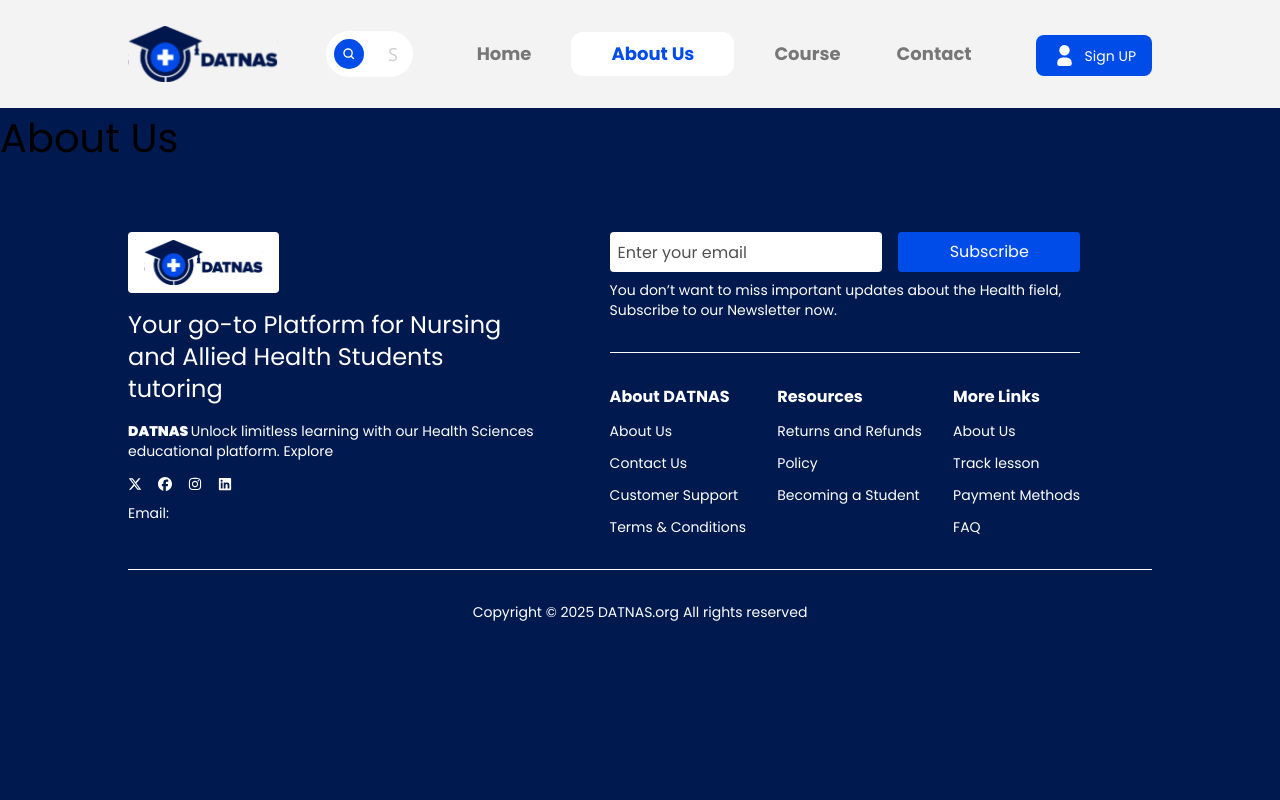
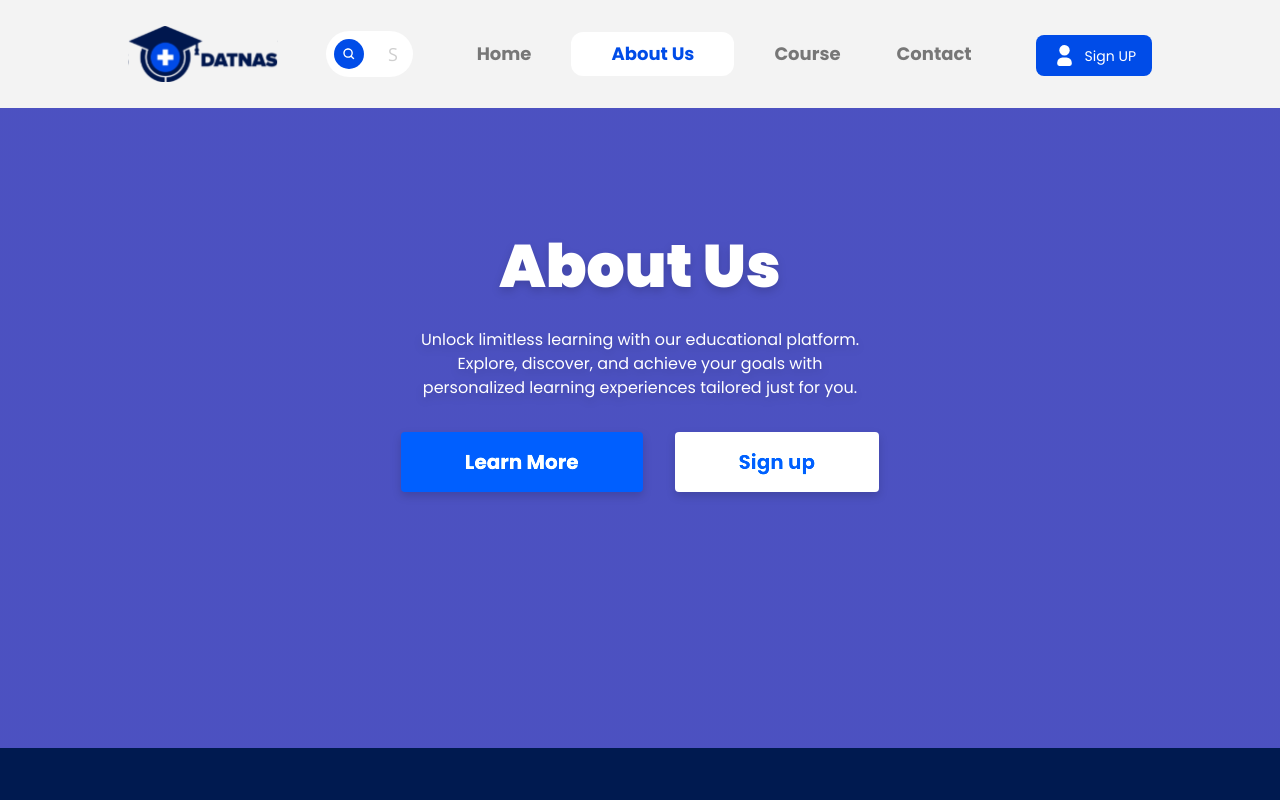
Before and after one commit to Jay-davisphem/datnas-client, a Next.js app: page /about-us in a window 1280 px wide. Shown: the top 800 px of the page. Built offline with nearby package versions, Linux system fonts and the light colour scheme.

Commit message:
add first part of about us page

```diff
--- a/app/(navlink)/about-us/page.tsx
+++ b/app/(navlink)/about-us/page.tsx
@@ -1,5 +1,9 @@
+import AboutUs1 from "@/app/ui/body/home/AboutUsComponents";
+
 export default function AboutUs() {
   return (
-    <div>About Us</div>
+    <main className="flex flex-col">
+      <AboutUs1 />
+    </main>
   )
 }
--- a/app/globals.css
+++ b/app/globals.css
@@ -41,3 +41,8 @@
     flex: 0 0 33.3333%;
   }
 }
+
+
+.tr-hero-image{
+  background-image:linear-gradient(rgba(95, 95, 221, 0.8), rgba(95, 95, 221, 0.8)), url(/hero-page-doc.svg);
+}
--- /dev/null
+++ b/app/ui/body/home/AboutUsComponents.tsx
@@ -0,0 +1,32 @@
+import Link from 'next/link'
+import Button from '../../Button'
+
+export default function AboutUs1() {
+  return (
+    <div className="tr-hero-image bg-cover  bg-no-repeat bg-center w-full relative z-1 p-6 pt-25 md:p-16 lg:p-32 pb-40 lg:pb-64 ">
+       {/* bg-[url(/hero-page-doc.svg)] opacity-50 bg-cover bg-center h-screen w-full relative z-1 p-6 pt-25 md:p-16 lg:p-32 */}
+      {/* Lighter overlay with blend mode */}
+      {/* <div className="absolute inset-0 bg-blue-500 bg-opacity-40 mix-blend-overlay z-2"></div>         */}
+
+      {/* Text content with higher contrast */}
+      <div className="text-white relative bg-transparent flex flex-col items-center h-full text-2xl z-3 gap-8 brightness-125 drop-shadow-lg">
+        <h1 className='text-3xl z-67 md:text-6xl font-black'>About Us</h1>
+        <p className='text-base z-67 md:px-32 text-center lg:px-70'>
+          Unlock limitless learning with our educational platform. Explore, discover, and achieve your goals with personalized learning experiences tailored just for you.
+        </p>
+        <div className="flex gap-4 md:gap-8">
+          <Link href='/about-us' className="hover:opacity-80 active:opacity-80">
+            <Button className="text-sm font-bold md:px-8 lg:px-16 lg:text-xl px-6 md:py-4" variant="accent">
+              Learn More
+            </Button>
+          </Link>
+          <Link href='/sign-up' className="hover:opacity-80 active:opacity-80">
+            <Button className="text-sm font-bold md:px-8 lg:px-16 lg:text-xl px-6 md:py-4" variant="secondary">
+              Sign up
+            </Button>
+          </Link>
+        </div>
+      </div>
+    </div>
+  )
+}
```
